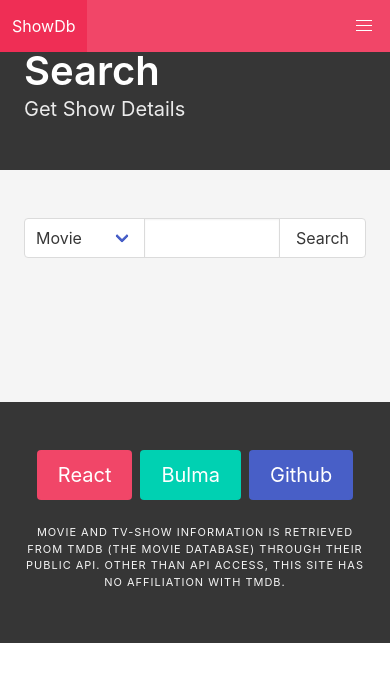
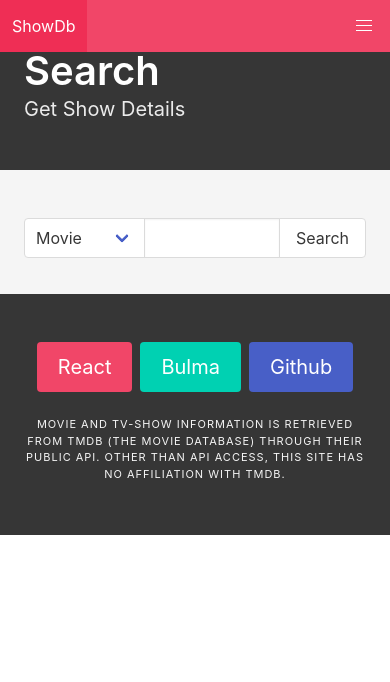
Before and after one commit to lukevin13/showdb, a React (Create React App) app: page /search in a window 390 px wide. Shown: the top 682 px of the page. Built offline with nearby package versions, Linux system fonts and the light colour scheme; the HTML template or start-up script is replaced by a standard one.

Commit message:
adds full width when mobile

```diff
--- /dev/null
+++ b/src/components/Results.css
@@ -0,0 +1,10 @@
+@media screen and (max-width: 768px) {
+  .custom-section-mobile {
+    padding: 0;
+  }
+
+  .custom-column-mobile {
+    padding-top: 0;
+    padding-bottom: 0;
+  }
+}
--- a/src/components/Results.js
+++ b/src/components/Results.js
@@ -3,6 +3,7 @@ import PropTypes from 'prop-types';
 import ShowBlock from '../components/ShowBlock';
 import ShowDetails from '../components/ShowDetails';
 import TMDB from '../helpers/TMDB';
+import './Results.css';
 
 class Results extends React.Component {
   constructor(props) {
@@ -50,11 +51,11 @@ class Results extends React.Component {
 
     return (
       <div>
-        <section className="section">
+        <section className="section custom-section-mobile">
           <div className="container">
             <ul className="columns is-multiline">
               {results.map(result => (
-                <li className="column is-4" key={result.id}>
+                <li className="column is-4 custom-column-mobile" key={result.id}>
                   <a onClick={() => {this.handleClick(result.id)}}>
                     <ShowBlock show={result} />
                   </a>
--- a/src/custom-styles.css
+++ b/src/custom-styles.css
@@ -1,3 +1,7 @@
 .section {
   background-color: hsl(0, 0%, 96%);
 }
+
+.navbar {
+  width: 100vw;
+}
```
